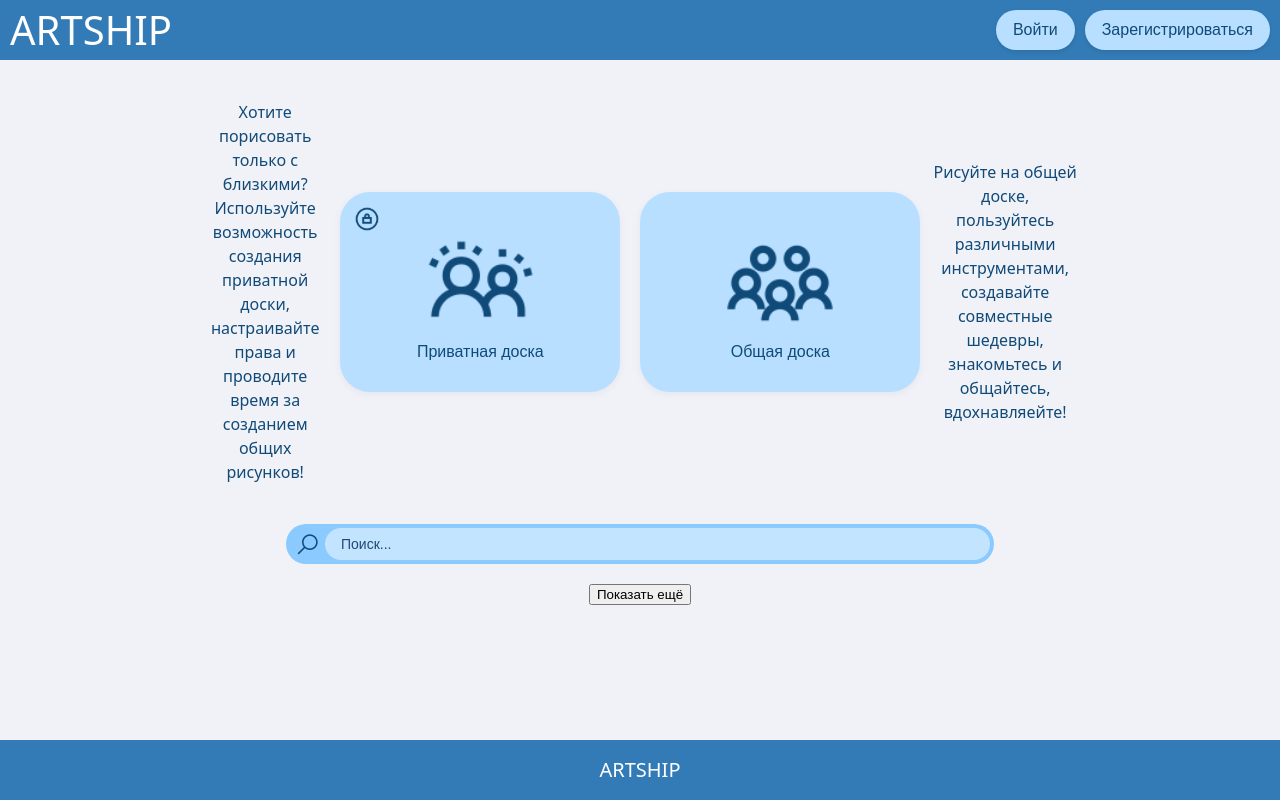
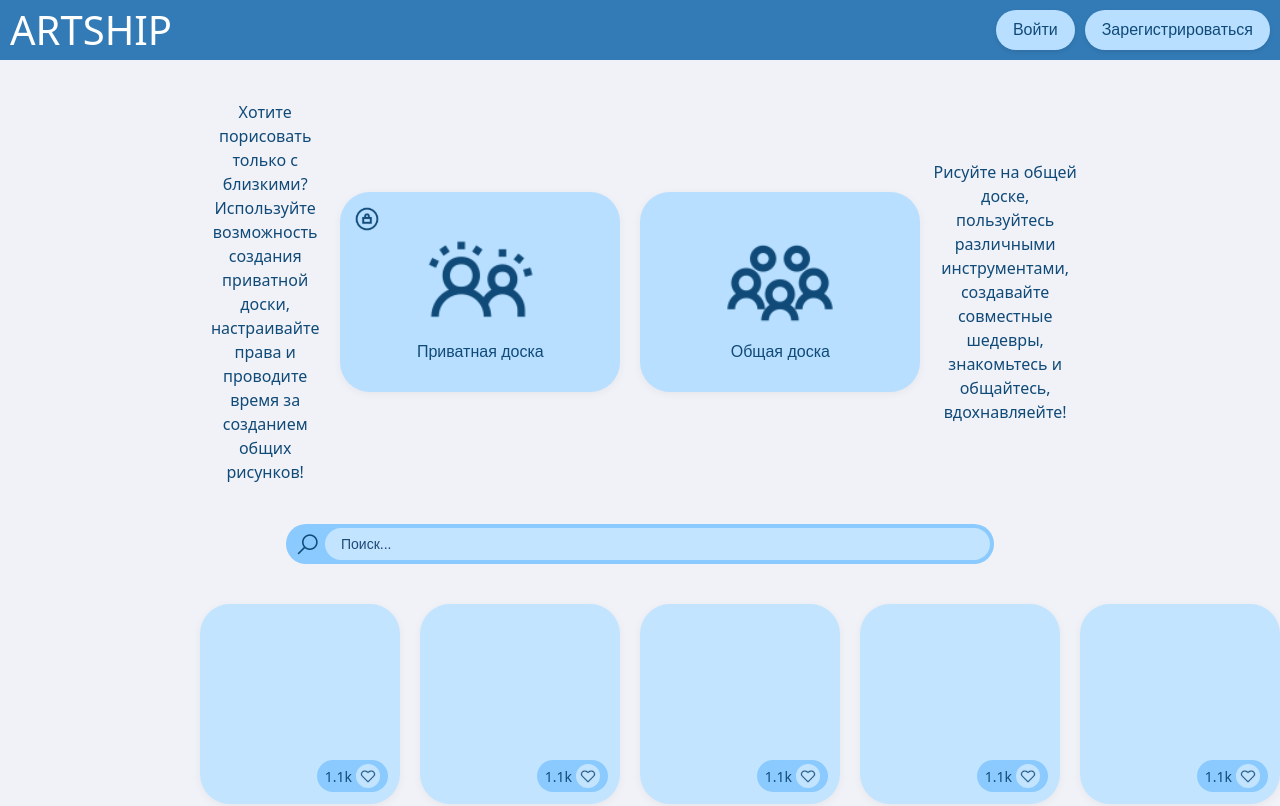
Before and after one commit to ArtShipCompany/social, a React app in the folder frontend/: page / in a window 1280 px wide. Shown: the top 806 px of the page. Built offline with nearby package versions, Linux system fonts and the light colour scheme; the HTML template or start-up script is replaced by a standard one.

Commit message:
feed cheme

```diff
--- /dev/null
+++ b/frontend/src/components/ArtCard/ArtCard.jsx
@@ -0,0 +1,33 @@
+import React, { useState } from 'react';
+import styles from './ArtCard.module.css';
+import HeartOutlineIcon from '../../assets/heart-outline.svg';
+import HeartFilledIcon from '../../assets/heart-filled.svg';
+
+export default function ArtCard() {
+
+    const [isLiked, setIsLiked] = useState(false);
+    const toggleLike = () => {
+        setIsLiked(!isLiked);
+    };
+
+    return (
+        <div className={styles.card}>
+            {/*<img> </img>*/}
+            <div className={styles.likeBadge}>
+                <span className={styles.likesText}>1.1k</span>
+
+                <button
+                    className={styles.heartContainer}
+                    onClick={toggleLike}
+                    aria-pressed={isLiked}
+                >
+                    <img
+                        src={isLiked ? HeartFilledIcon : HeartOutlineIcon}
+                        alt={isLiked ? "лайк поставлен" : "лайк не поставлен"}
+                        className={styles.heartIcon}
+                    />
+                </button>
+            </div>
+        </div>
+    )
+}
--- /dev/null
+++ b/frontend/src/components/ArtCard/ArtCard.module.css
@@ -0,0 +1,55 @@
+.card {
+  position: relative;
+  width: 200px;
+  height: 200px;
+  border-radius: 30px;
+  background-color: var(--input-bg-color);
+  box-shadow: 0 2px 8px rgba(0, 0, 0, 0.05);
+}
+
+.likeBadge {
+  position: absolute;
+  bottom: 12px;
+  right: 12px;
+  display: flex;
+  align-items: center;
+  background-color: var(--btn-bg-color);
+  border-radius: 50px;
+  padding: 4px 8px;
+  border: none;
+
+  transition: background-color 0.2s ease;
+  gap: 4px;
+}
+
+
+.likesText {
+  font-size: 14px;
+  font-weight: 500;
+  color: var(--text-color);
+  white-space: nowrap;
+}
+
+.heartContainer {
+  display: flex;
+  align-items: center;
+  justify-content: center;
+  width: 24px;
+  height: 24px;
+  background-color: var(--input-bg-color);
+  border-radius: 50%;
+  border: 2px solid transparent;
+  cursor: pointer;
+  transition: background-color 0.2s ease;
+}
+
+.heartContainer:hover {
+  background-color: #acd7fb;
+}
+
+.heartIcon {
+  width: 16px;
+  height: 16px;
+  fill: var(--layout-color);
+  stroke: var(--layout-color);
+}
--- a/frontend/src/pages/Home/Home.jsx
+++ b/frontend/src/pages/Home/Home.jsx
@@ -1,9 +1,16 @@
 import styles from './Home.module.css';
 import BoardCard from '../../components/BoardCard/BoardCard';
+import ArtCard from '../../components/ArtCard/ArtCard';
+
 import SearchIcon from '../../assets/search-icon.svg';
 import { TEXTS } from '../../assets/texts';
 
 export default function Home() {
+
+    const cards = Array.from({ length: 15 }, (_, i) => (
+        <ArtCard key={i} />
+    ));
+
     return (
         <>
             <div className={styles.boards}>
@@ -29,7 +36,7 @@ export default function Home() {
             </div>
 
             <div className={styles.feed}>
-
+                {cards}
             </div>
 
             <button className={styles.button}>
--- a/frontend/src/pages/Home/Home.module.css
+++ b/frontend/src/pages/Home/Home.module.css
@@ -60,3 +60,12 @@
   width: 25px;
   margin: 0 5px;
 }
+
+.feed {
+  display: grid;
+  grid-template-columns: repeat(5, 1fr);
+  grid-template-rows: repeat(3, 1fr);
+  gap: 20px;
+  margin: 20px 200px;
+  max-width: 100%;
+}
```
